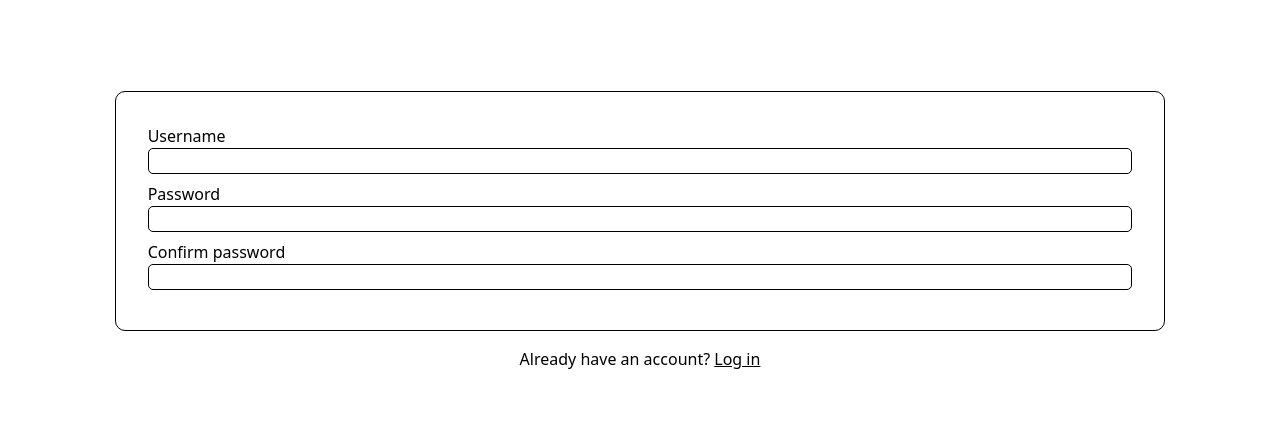
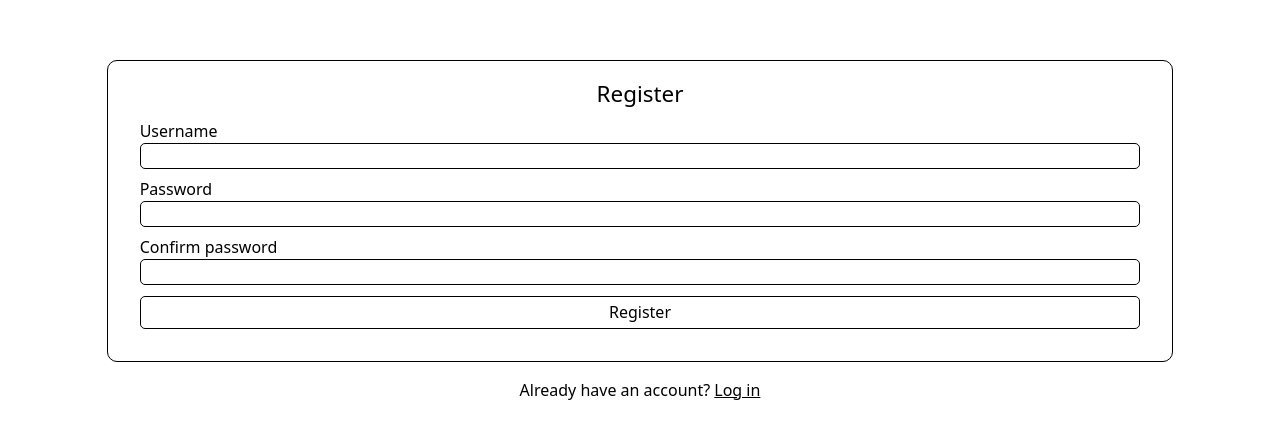
Before and after one commit to christocarr/firebase-next-auth, a Next.js app: page / in a window 1280 px wide. Shown: the part 169-608 px from the top of the page. Built offline with nearby package versions, Linux system fonts and the light colour scheme.

Commit message:
WIP: refhook form components and styling

```diff
--- a/components/login.js
+++ b/components/login.js
@@ -1,16 +1,15 @@
 import { useState } from 'react';
 
 function Login({ handleIsRegistered }) {
-  const [username, setUsername] = useState('');
-  const [password, setPassword] = useState('');
-
   return (
     <>
       <form>
+        <h2 className="mb-2 text-center">Log in</h2>
         <label htmlFor="username">Username</label>
-        <input id="usernmame" type="text" value={username} />
+        <input id="usernmame" type="text" required />
         <label htmlFor="password">Password</label>
-        <input id="password" type="password" value={password} />
+        <input id="password" type="password" required />
+        <button type="submit">Log in</button>
       </form>
       <p>
         Don't have an account?{' '}
--- a/components/register.js
+++ b/components/register.js
@@ -1,19 +1,30 @@
-import { useState } from 'react';
+import { useState, useRef } from 'react';
 import Link from 'next/link';
 
 function Register({ handleIsRegistered }) {
   const [username, setUsername] = useState('');
   const [password, setPassword] = useState('');
 
+  const emailRef = useRef();
+  const passwordRef = useRef();
+  const confirmPasswordRef = useRef();
+
   return (
     <>
       <form>
+        <h2 className="mb-2 text-center">Register</h2>
         <label htmlFor="username">Username</label>
-        <input id="usernmame" type="email" value={username} />
+        <input id="usernmame" type="email" required ref={emailRef} />
         <label htmlFor="password">Password</label>
-        <input id="password" type="password" />
+        <input id="password" type="password" required ref={passwordRef} />
         <label htmlFor="confirmPassword">Confirm password</label>
-        <input id="confirmPassword" type="password" value={password} />
+        <input
+          id="confirmPassword"
+          type="password"
+          required
+          ref={confirmPasswordRef}
+        />
+        <button type="submit">Register</button>
       </form>
       <p>
         Already have an account?{' '}
--- a/pages/index.js
+++ b/pages/index.js
@@ -22,7 +22,7 @@ export default function Home() {
       </Head>
 
       <main className="w-screen h-screen flex flex-col justify-center items-center">
-        <div className="flex flex-col justify-center items-center p-2 w-5/6">
+        <div className="flex flex-col justify-center items-center w-5/6">
           {!isRegistered ? (
             <Register handleIsRegistered={handleIsRegistered} />
           ) : (
--- a/styles/globals.css
+++ b/styles/globals.css
@@ -7,13 +7,17 @@ body {
   height: 100vh;
 }
 
+h2 {
+  font-size: 1.4rem;
+}
+
 form {
   display: flex;
   width: 100%;
   flex-direction: column;
   border: 1px black solid;
   border-radius: 10px;
-  padding: 2em;
+  padding: 1em 2em 2em 2em;
   margin-bottom: 1em;
 }
 
@@ -22,3 +26,13 @@ input {
   border-radius: 5px;
   margin-bottom: 0.5em;
 }
+
+input:last-of-type {
+  margin-bottom: 0.7em;
+}
+
+button {
+  border: 1px black solid;
+  border-radius: 5px;
+  padding: 0.2em 0;
+}
```
